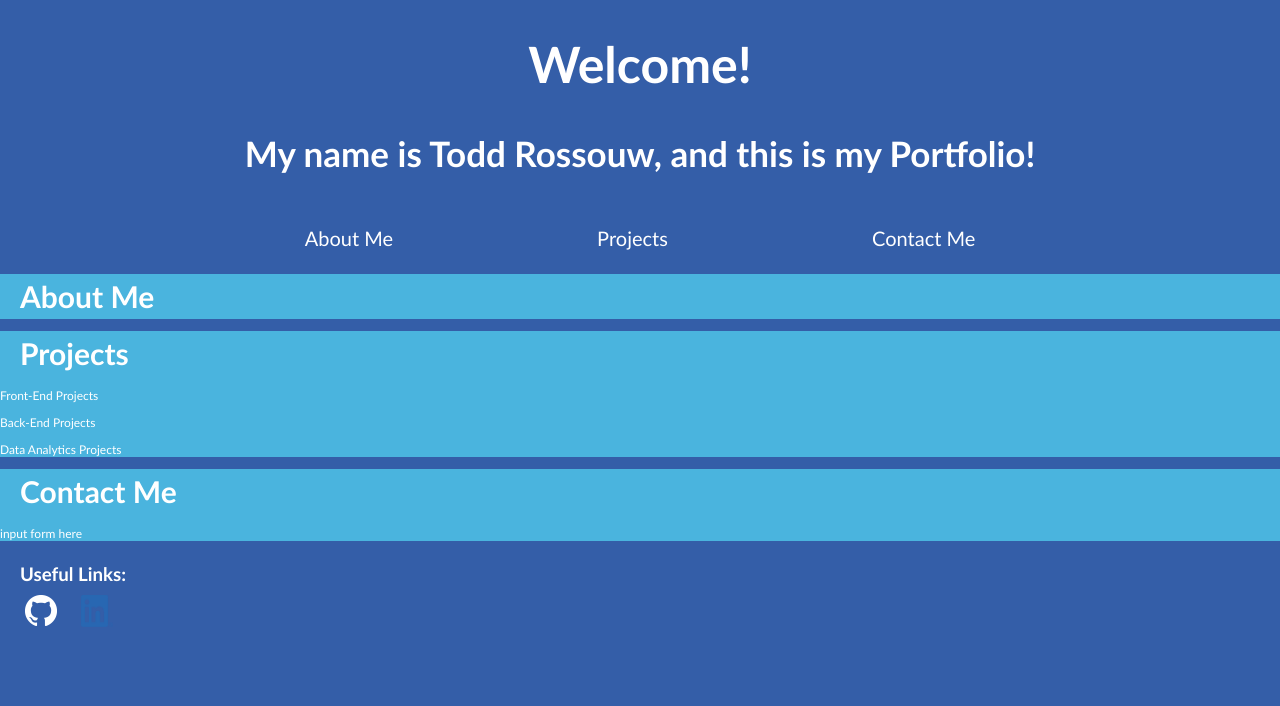
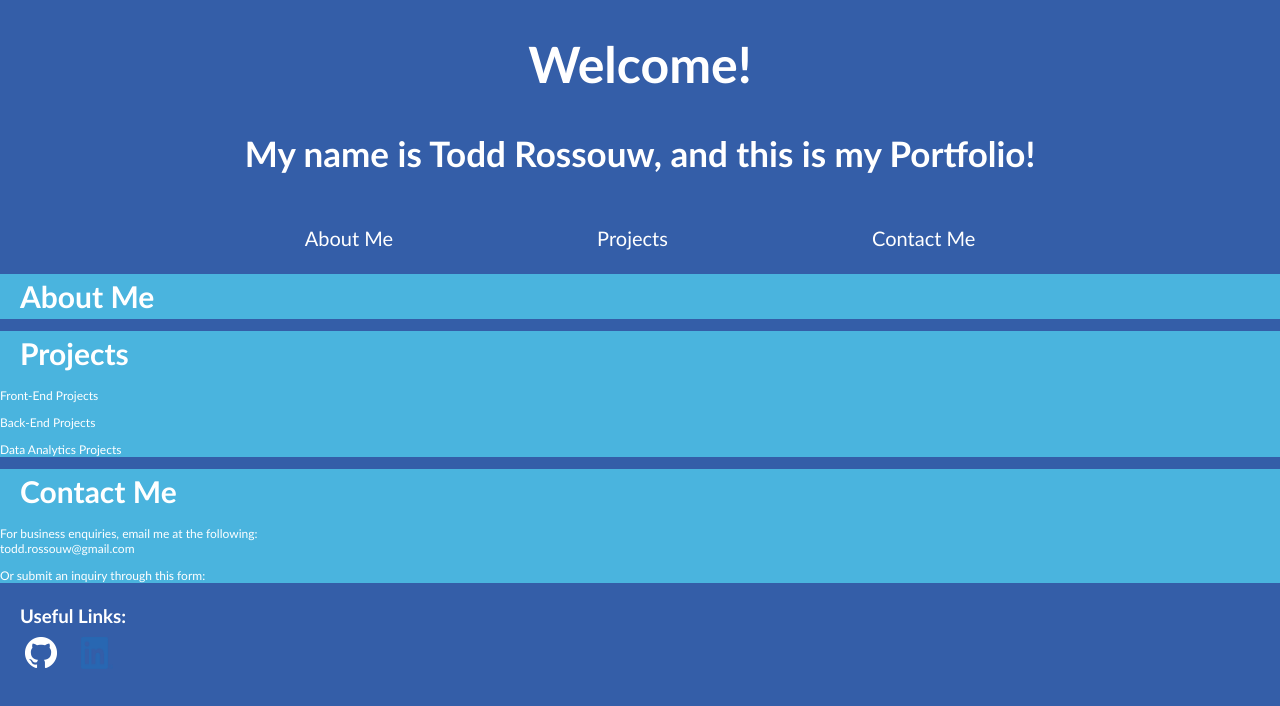
Before and after one commit to Todd1510/Portfolio-Website-Todd-Rossouw, a plain HTML site: page index.html in a window 1280 px wide. Drawn offline with Linux system fonts and the light colour scheme.

Commit message:
Contact Us update

```diff
--- a/index.html
+++ b/index.html
@@ -39,10 +39,10 @@
       <section id="contact">
         <h2 class="main-body">Contact Me</h2>
         <div>
-          <p></p>
+          <p>For business enquiries, email me at the following: </br> <a>todd.rossouw@gmail.com</a></p>
         </div>
         <div>
-          <p>input form here</p>
+          <p>Or submit an inquiry through this form: </br></p>
         </div>
       </section>
     </main>
```
